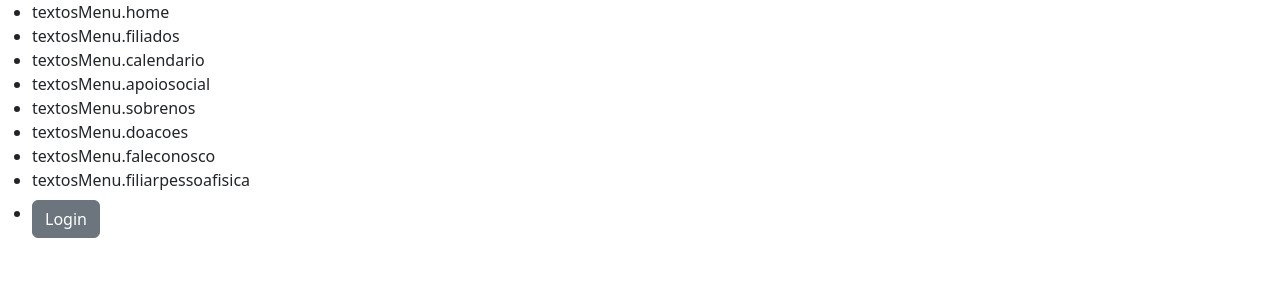
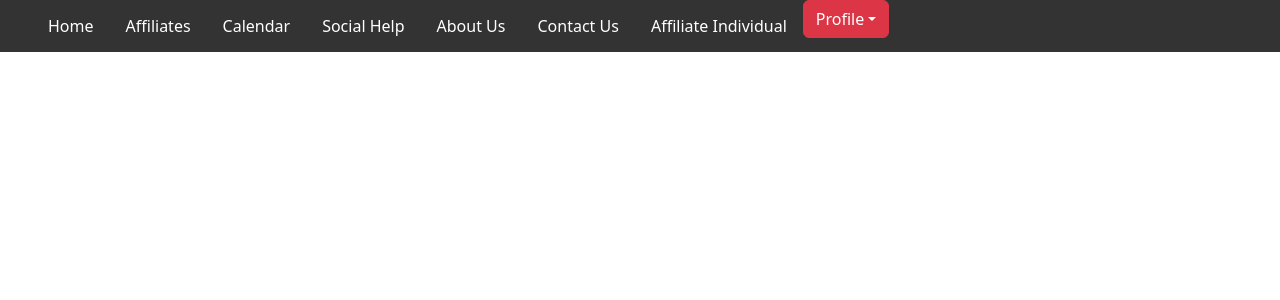
Before and after one commit to Bian97/cadierSite, a React (Create React App) app: page /inicio in a window 1280 px wide. Both pictures are taken after a click on the button "formularioLoginTextos.entrarSemConta". Shown: the top 300 px of the page. Built offline with nearby package versions, Linux system fonts and the light colour scheme; no server answers.

Commit message:
Menu funcional, porem falta mudar interface

```diff
--- a/package.json
+++ b/package.json
@@ -3,6 +3,7 @@
   "version": "0.1.0",
   "private": true,
   "dependencies": {
+    "@popperjs/core": "^2.11.8",
     "@reduxjs/toolkit": "^1.9.5",
     "@testing-library/jest-dom": "^5.17.0",
     "@testing-library/react": "^13.4.0",
@@ -13,10 +14,11 @@
     "i18next-browser-languagedetector": "^7.1.0",
     "i18next-http-backend": "^2.2.2",
     "react": "^18.2.0",
-    "react-bootstrap": "^2.9.0",
+    "react-bootstrap": "^2.10.0",
     "react-devtools": "^5.0.0",
     "react-dom": "^18.2.0",
     "react-i18next": "^13.2.2",
+    "react-popper": "^2.3.0",
     "react-redux": "^8.1.2",
     "react-router-dom": "^6.16.0",
     "react-scripts": "5.0.1",
@@ -24,6 +26,7 @@
     "redux-devtools-extension": "^2.13.9",
     "redux-persist": "^6.0.0",
     "redux-thunk": "^2.4.2",
+    "styled-components": "^6.1.8",
     "web-vitals": "^2.1.4"
   },
   "scripts": {
--- a/public/locales/en/translation.json
+++ b/public/locales/en/translation.json
@@ -12,6 +12,27 @@
     "servidorFora": "Error! Server is shutdown, try again later!"
   },
   "textosMenu": {
-    "logOut": "Log Out"
+    "sair": "Log Out",
+    "inicio": "Home",
+    "filiados": "Affiliates",
+    "calendario": "Calendar",
+    "apoiosocial": "Social Help",
+    "sobrenos": "About Us",
+    "faleconosco": "Contact Us",
+    "filiarpessoafisica": "Affiliate Individual",
+    "filiarpessoajuridica": "Affiliate Legal Entity",
+    "enviodocumentos": "Send Documents",
+    "comunicarpagamento": "Report Payment",
+    "downloads": "Downloads",
+    "departamentos": "Departments",
+    "loja": "Store",
+    "secretaria": "Secretary",
+    "controlefiliados": "Affiliate Control",
+    "pedidosloja": "Store Orders",
+    "cadastrocalendario": "Calendar Registration",
+    "expedicaodocumentos": "Document Expedition",
+    "controlereunioes": "Meets Control",
+    "editarConta": "Edit Profile",
+    "perfil": "Profile"
   }
 }
--- a/src/components/Menu.js
+++ b/src/components/Menu.js
@@ -3,15 +3,18 @@ import { connect, useDispatch } from 'react-redux';
 import { useTranslation } from 'react-i18next';
 import { logOut } from "../actions/UserActions";
 import { persistor } from '../store';
+import "../css/Menu.css";
+import ButtonGroup from 'react-bootstrap/ButtonGroup';
+import Dropdown from 'react-bootstrap/Dropdown';
+import DropdownButton from 'react-bootstrap/DropdownButton';
 
 // Criar componentes para cada "tela"
 // (mantive as abreviações para facilitar a visualização)
-const HomeScreen = () => <div>Home</div>;
+const InicioScreen = () => <div>Inicio</div>;
 const FiliadosScreen = () => <div>Filiados</div>;
 const CalendarioScreen = () => <div>Calendario</div>;
 const ApoioSocialScreen = () => <div>ApoioSocial</div>;
 const SobreNosScreen = () => <div>SobreNos</div>;
-const DoacoesScreen = () => <div>Doacoes</div>;
 const FaleConoscoScreen = () => <div>FaleConosco</div>;
 const FiliarPessoaFisicaScreen = () => <div>FiliarPessoaFisica</div>;
 const FiliarPessoaJuridicaScreen = () => <div>FiliarPessoaJuridica</div>;
@@ -41,12 +44,11 @@ const Menu = ({ isAuthenticated, isAttendant }) => {
 
   // Mapear as "telas" para os componentes correspondentes
   const telas = {
-    Home: <HomeScreen />,
+    Inicio: <InicioScreen />,
     Filiados: <FiliadosScreen />,
     Calendario: <CalendarioScreen />,
     ApoioSocial: <ApoioSocialScreen />,
     SobreNos: <SobreNosScreen />,
-    Doacoes: <DoacoesScreen />,
     FaleConosco: <FaleConoscoScreen />,
     FiliarPessoaFisica: <FiliarPessoaFisicaScreen />,
     FiliarPessoaJuridica: <FiliarPessoaJuridicaScreen />,
@@ -64,12 +66,11 @@ const Menu = ({ isAuthenticated, isAttendant }) => {
   };
 
   const menuItems = [
-    { label: "Home", role: "GERAL" },
+    { label: "Inicio", role: "GERAL" },
     { label: "Filiados", role: "GERAL" },
     { label: "Calendario", role: "GERAL" },
     { label: "ApoioSocial", role: "GERAL" },
     { label: "SobreNos", role: "GERAL" },
-    { label: "Doacoes", role: "GERAL" },
     { label: "FaleConosco", role: "GERAL" },
     { label: "FiliarPessoaFisica", role: "GERAL" },
     { label: "FiliarPessoaJuridica", role: "FILIADO" },
@@ -99,18 +100,20 @@ const Menu = ({ isAuthenticated, isAttendant }) => {
       <ul>
         {filteredMenuItems.map((item) => (
           <li key={item.label} onClick={() => handleMenuItemClick(item.label)}>
-            {t(`textosMenu.${item.label.toLowerCase()}`)}
+            <a href="#">{t(`textosMenu.${item.label.toLowerCase()}`)}</a>
           </li>
         ))}
-        <li>
-          <button
-            className="btn btn-secondary mt-2"
-            onClick={async () => sairConta()}
-            type="button"
+        <DropdownButton
+            as={ButtonGroup}
+            key={'Danger'}
+            id={`dropdown-variants-Danger`}
+            variant={'danger'}
+            title={t("textosMenu.perfil")}
           >
-            {isAuthenticated ? t("textosMenu.sair") : t("formularioLoginTextos.entrar")}
-          </button>
-        </li>
+            <Dropdown.Item eventKey="1"><a className="dropdown-item" href="#">{t("textosMenu.editarConta")}</a></Dropdown.Item>
+            <Dropdown.Divider />
+            <Dropdown.Item eventKey="2"><button className="dropdown-item" type="button" onClick={async () => sairConta()}>{t("textosMenu.sair")}</button></Dropdown.Item>
+          </DropdownButton>
       </ul>
 
       {/* Renderizar a "tela" atual */}
--- /dev/null
+++ b/src/css/Menu.css
@@ -0,0 +1,92 @@
+/* Menu.css */
+
+ul {
+  list-style-type: none;
+  padding: 0;
+  margin: 0;
+  overflow: hidden;
+  background-color: #333;
+}
+
+li {
+  float: left;
+}
+
+li a {
+  display: block;
+  color: white;
+  text-align: center;
+  padding: 14px 16px;
+  text-decoration: none;
+}
+
+li a:hover {
+  background-color: #111;
+}
+
+.btn-logout {
+  background-color: #d9534f;
+  color: white;
+  border: none;
+  padding: 10px 20px;
+  cursor: pointer;
+}
+
+.btn-logout:hover {
+  background-color: #c9302c;
+}
+
+/* Adicione ou ajuste no arquivo Menu.css */
+
+/* Dropdown container */
+/* .dropdown {
+  position: relative;
+  display: inline-block;
+} */
+
+/* Dropdown button */
+/* .dropdown .dropbtn {
+  font-size: 16px;
+  border: none;
+  outline: none;
+  color: white;
+  padding: 14px 16px;
+  background-color: inherit;
+  font-family: inherit;
+  margin: 0;
+} */
+
+/* Dropdown content (hidden by default) */
+/* .dropdown-content {
+  display: none;
+  position: absolute;
+  background-color: #f9f9f9;
+  min-width: 160px;
+  box-shadow: 0px 8px 16px 0px rgba(0, 0, 0, 0.2);
+  z-index: 1;
+} */
+
+/* Links inside the dropdown */
+/* .dropdown-content a {
+  color: black;
+  padding: 12px 16px;
+  text-decoration: none;
+  display: block;
+  text-align: left;
+} */
+
+/* Add a grey background color to dropdown links on hover */
+/* .dropdown-content a:hover {
+  background-color: #ddd;
+} */
+
+/* Show the dropdown menu on hover */
+/* .dropdown:hover .dropdown-content {
+  display: block;
+} */
+
+/* Style the profile icon */
+.profile-icon {
+  font-family: 'Font Awesome 5 Free'; /* Adicione a fonte do FontAwesome se ainda não estiver incluída */
+  margin-right: 8px; /* Adjust spacing between icon and text */
+}
--- a/src/index.js
+++ b/src/index.js
@@ -5,6 +5,7 @@ import './index.css';
 import App from './App';
 import { Provider } from 'react-redux';
 import { store, persistor } from './store'; // Importa a store e persistor
+import { usePopper } from "react-popper";
 import 'bootstrap/dist/css/bootstrap.css';
 import './i18n';
 
```
Also changed, not shown: public/locales/pt/translation.json (+5 -4 lines), 1 other file (tests, documents, lock files or other folders).
